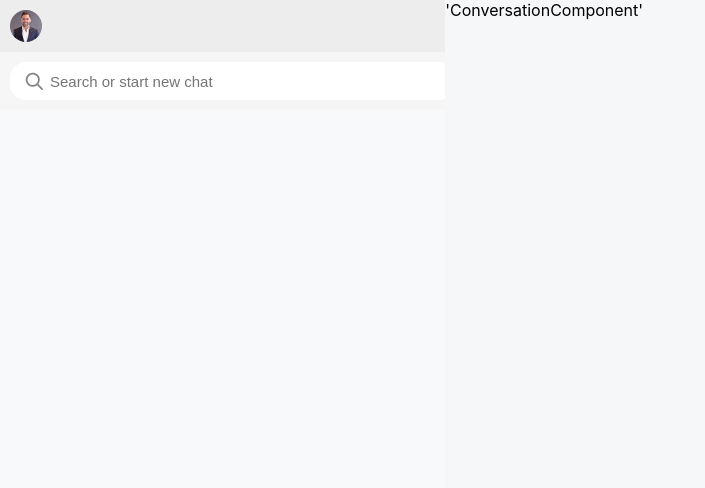
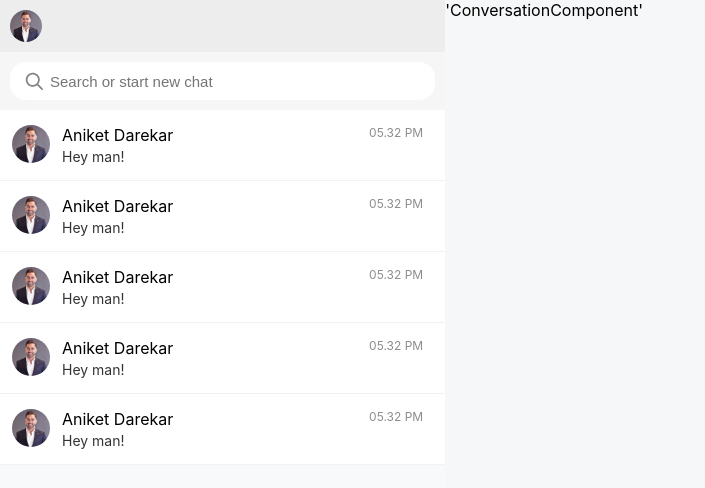
Before and after one commit to Aniket101299/whatsapp-mern, a JavaScript app in the folder client/: page / in a window 1280 px wide. Shown: the top 488 px of the page, without its empty margins (0-705 px from the left). Built offline with nearby package versions, Linux system fonts and the light colour scheme; the HTML template or start-up script is replaced by a standard one.

Commit message:
successfully completed the UI part of the ContactList component by completing ContactComponent

```diff
--- a/client/src/Components/ContactListComponent.js
+++ b/client/src/Components/ContactListComponent.js
@@ -22,6 +22,7 @@ border-radius: 50%;
 `;
 
 const SearchBox = styled.div`
+display: flex;
 background: #f6f6f6;
 padding: 10px;
 `;
@@ -47,6 +48,59 @@ border: none;
 font-size: 15px;
 `;
 
+const ContactItem = styled.div`
+display: flex;
+flex-direction: row;
+border-bottom: 1px solid #f2f2f2;
+background: white;
+cursor: pointer;
+padding: 15px 12px;
+`;
+
+const ProfileIcon = styled(ProfileImage)`
+width: 38px;
+height: 38px;
+`;
+
+const ContactInfo = styled.div`
+display: flex;
+flex-direction: column;
+width: 100%;
+margin: 0 12px;
+`;
+
+const ContactName = styled.span`
+width: 100%;
+font-size: 16px;
+color: black;
+`;
+
+const MessageText = styled.span`
+width: 100%;
+font-size: 14px;
+margin-top: 3px;
+color: rgba(0,0,0,0.8);
+`;
+
+const MessageTime = styled.span`
+font-size: 12px;
+margin-right: 10px;
+color: rgba(0,0,0,0.45);
+white-space: nowrap;
+`;
+
+
+const ContactComponent = () => {
+    return <ContactItem>
+        <ProfileIcon src="/profile/men1.png"/>
+        <ContactInfo>
+          <ContactName>Aniket Darekar</ContactName>
+          <MessageText>Hey man!</MessageText>
+        </ContactInfo>
+        <MessageTime>05.32 PM</MessageTime>
+        </ContactItem>;
+}
+
 
 const ContactListComponent = () => {
     return (
@@ -62,6 +116,12 @@ const ContactListComponent = () => {
           </SearchContainer>
         </SearchBox>
 
+        <ContactComponent />
+        <ContactComponent />
+        <ContactComponent />
+        <ContactComponent />
+        <ContactComponent />
+
         </Container>
     );
 }
```
